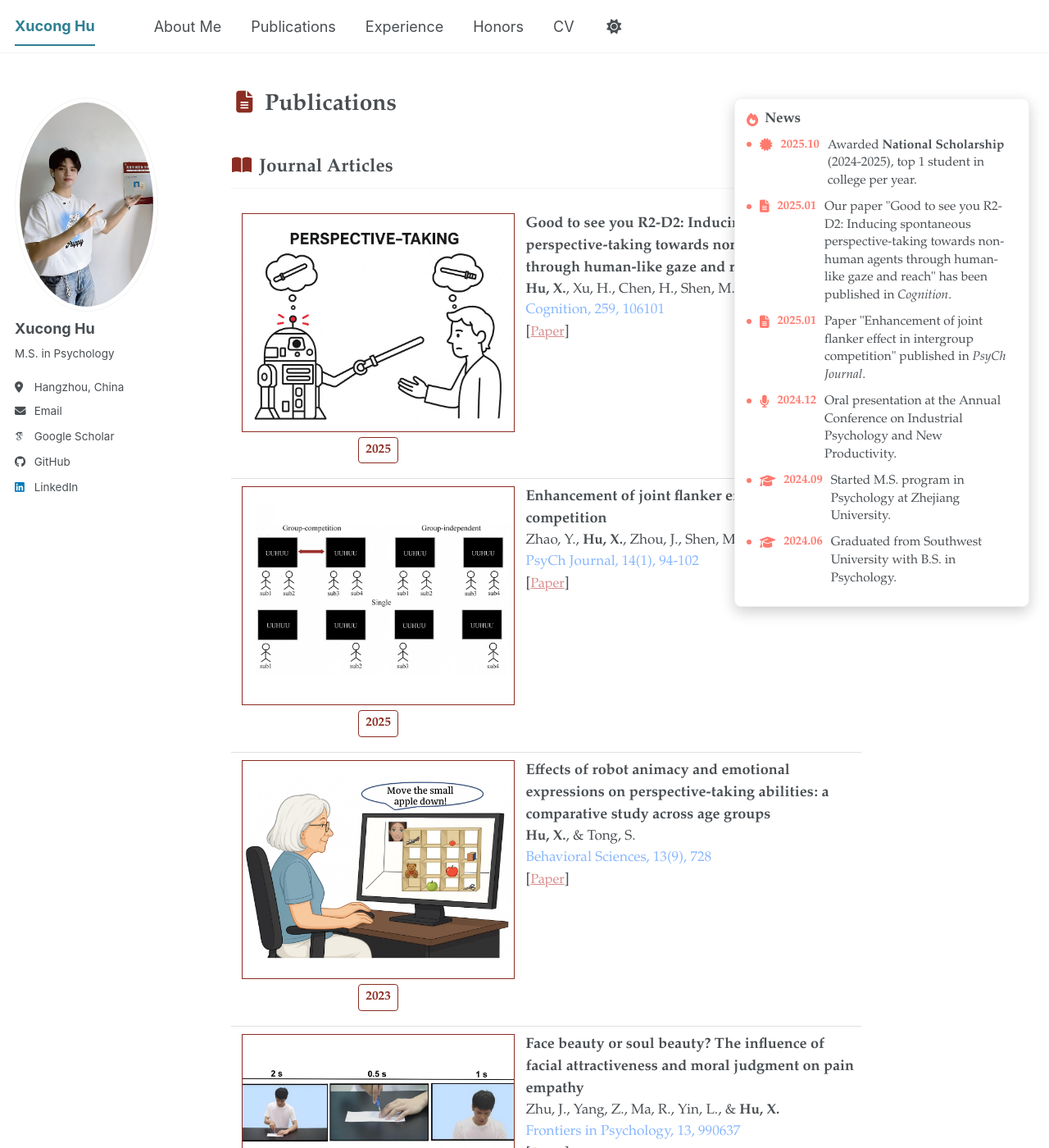
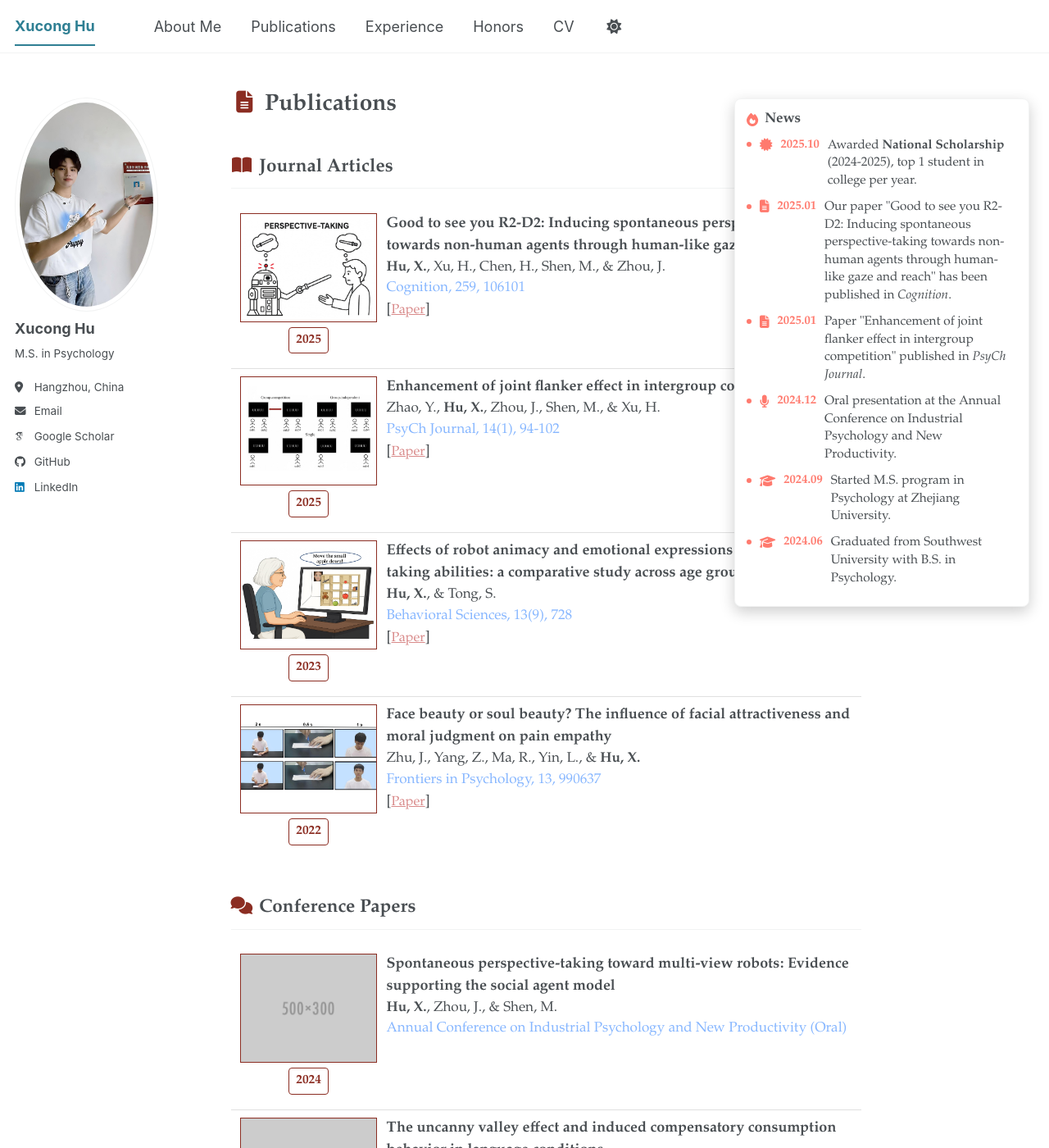
Before and after one commit to xuconghu/xuconghu.github.io, a Jekyll site: the page built from _pages/about.md, in a window 1280 px wide and 1400 px high, scrolled down 703 px. Shown: the whole window at 82% size. Built offline with Jekyll 4.4.1, drawn with Linux system fonts in a browser that asks for light colours; some web fonts are replaced; a script bundle is joined from its source files by our own code; library files that are not in the unit come from our copies.

Commit message:
Reduce publication cover to one-third

```diff
--- a/assets/css/main.scss
+++ b/assets/css/main.scss
@@ -255,14 +255,14 @@
 
 .pub-left {
   float: left;
-  width: 360px;
+  width: 190px;
   text-align: center;
 }
 
 .pub-cover {
   display: block;
-  width: 333px;
-  height: 267px;
+  width: 167px;
+  height: 133px;
   margin: 0 auto 6px;
   border: 1px solid #8b2d22;
   object-fit: cover;
@@ -281,7 +281,7 @@
 
 .pub-right {
   float: right;
-  width: calc(100% - 360px);
+  width: calc(100% - 190px);
 }
 
 .pub-right > .title {
```
